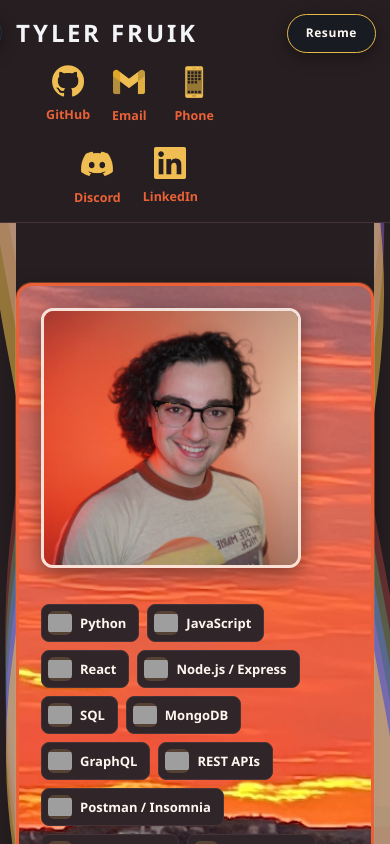
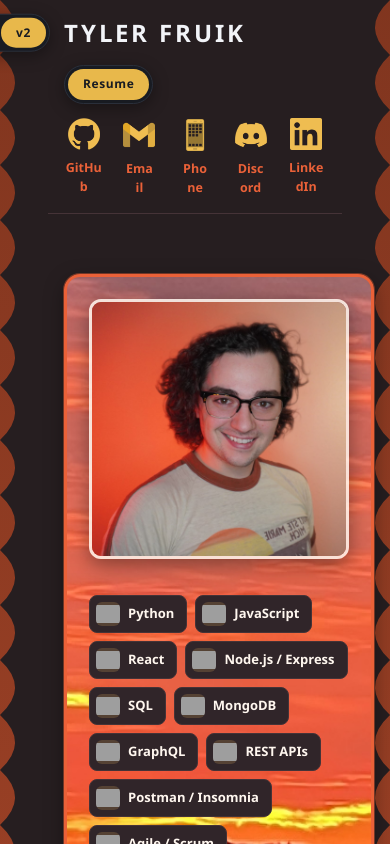
Before and after one commit to TylerFruik/portfolio-react, a React (Vite) app: page /portfolio in a window 390 px wide. Shown: the top 844 px of the page. Built offline with nearby package versions, Linux system fonts and the light colour scheme; grey boxes are pictures that could not be loaded.

Commit message:
Rebuild side waves as grid columns, fix footer/header icon alignment, inline Resume pill, revert v1 card tilt

```diff
--- a/src/App.jsx
+++ b/src/App.jsx
@@ -15,9 +15,21 @@ import CoherenceSideWaves from './coherence/CoherenceSideWaves';
 // of which page/theme is showing.
 //
 // Tenth pass, same day -- Tyler: "There's also currently no way to get back to the main page from
-// the Resume page. Find a way that fits nicely." Reusing this exact same fixed corner slot rather
-// than adding a second element: on /resume it swaps to a "Back" link to "/", everywhere else it's
-// the normal "Resume" link -- same button, same spot, no layout change needed to fit it in.
+// the Resume page. Find a way that fits nicely." This fixed corner slot swaps to a "Back" link to
+// "/" on /resume, everywhere else it's the normal "Resume" link.
+//
+// Eleventh pass, same day -- this fixed corner button is now v1-only. Tyler: "The Resume button
+// does not have the same size, spacing, and placement as the v1/v2 switch." A fixed viewport
+// corner can never truly match an inline element's placement (different offset math entirely), so
+// for v2 the Resume/Back control moved into CoherenceNav's own header row, right beside the
+// wordmark, reusing the switch's exact classes -- see CoherenceNav.jsx. v1 keeps this fixed corner
+// version since v1's own toggle (.cx-v1-toggle-corner) is fixed-positioned the same way already.
+//
+// Also eleventh pass: the side waves are no longer a position:fixed overlay rendered here as a
+// sibling. Tyler: "I don't want them to be absolute positioning as they are now, I want them to
+// run the length of the full page." They're real grid columns now (.cx-side-wave-layout), with
+// the actual site content as the middle column -- see CoherenceSideWaves.jsx for why that makes
+// them stretch to the page's true full height automatically.
 function App() {
   const { v2 } = useCoherenceTheme();
   const { pathname } = useLocation();
@@ -25,15 +37,30 @@ function App() {
 
   return (
     <div className={v2 ? 'coherence-v2' : ''}>
+      {!v2 && (
         <div className="cx-top-actions">
           {onResume
             ? <Link to="/" className="cx-resume-btn">Back</Link>
             : <Link to="/resume" className="cx-resume-btn">Resume</Link>}
         </div>
-      {v2 && <CoherenceSideWaves />}
-      {v2 ? <CoherenceNav /> : <Nav />}
+      )}
+      {v2 ? (
+        <div className="cx-side-wave-layout">
+          <CoherenceSideWaves side="left" />
+          <div className="cx-site-col">
+            <CoherenceNav />
             <Outlet />
-      {v2 ? <CoherenceFoot /> : <Foot />}
+            <CoherenceFoot />
+          </div>
+          <CoherenceSideWaves side="right" />
+        </div>
+      ) : (
+        <>
+          <Nav />
+          <Outlet />
+          <Foot />
+        </>
+      )}
     </div>
   )
 }
--- a/src/coherence/CoherenceNav.jsx
+++ b/src/coherence/CoherenceNav.jsx
@@ -1,4 +1,5 @@
 import React from 'react';
+import { Link, useLocation } from 'react-router-dom';
 import CoherenceWordmark from './CoherenceWordmark';
 import CoherenceToggle from './CoherenceToggle';
 import CoherenceContactIcons from './CoherenceContactIcons';
@@ -17,7 +18,18 @@ import CoherenceContactIcons from './CoherenceContactIcons';
 // rather than an earlier flex sibling, specifically so the wordmark's own box never shifts to
 // make room for it -- the title stays exactly where it was, the switch just renders in the space
 // to its left.
+// Eleventh pass, same day -- Tyler: "The Resume button does not have the same size, spacing, and
+// placement as the v1/v2 switch as I requested." A fixed viewport-corner element can never
+// truly match an inline one's placement (different offset math entirely -- see App.jsx's old
+// .cx-top-actions comment). Fixed for real this time by moving Resume/Back INTO this row as a
+// normal flex child, reusing the switch's own .cx-view-switch/.cx-view-btn classes verbatim
+// rather than a lookalike -- guarantees identical padding/height/font/radius, not just a close
+// visual match, and it now sits directly across the wordmark from the switch (switch immediately
+// left of the title, Resume/Back immediately right of it), which is the actual symmetry Tyler
+// asked for.
 export default function CoherenceNav() {
+  const { pathname } = useLocation();
+  const onResume = pathname === '/resume';
   return (
     <div className="cx-topbar">
       <div className="cx-header-row">
@@ -25,6 +37,9 @@ export default function CoherenceNav() {
           <div className="cx-view-switch-left"><CoherenceToggle /></div>
           <CoherenceWordmark />
         </div>
+        <Link to={onResume ? '/' : '/resume'} className="cx-view-switch cx-resume-inline">
+          <span className="cx-view-btn cx-view-btn-active">{onResume ? 'Back' : 'Resume'}</span>
+        </Link>
         <CoherenceContactIcons compact />
       </div>
     </div>
--- a/src/coherence/CoherenceResume.jsx
+++ b/src/coherence/CoherenceResume.jsx
@@ -1,12 +1,12 @@
 import React from 'react';
 import ResumeContent from '../components/ResumeContent';
 
+// Title row removed (eleventh pass, 2026-08-28) -- Tyler: "On the Resume page, remove the bullet
+// point and the 'RESUME' text. It's just sloppy." ResumeContent already renders its own resume
+// header/name, so this was a redundant label sitting above it.
 export default function CoherenceResume() {
   return (
     <div className="cx-page">
-      <div className="cx-section-title" style={{ marginBottom: 14 }}>
-        <span className="cx-dot" />Resume
-      </div>
       <ResumeContent />
     </div>
   );
--- a/src/coherence/CoherenceSideWaves.jsx
+++ b/src/coherence/CoherenceSideWaves.jsx
@@ -1,63 +1,65 @@
 import React from 'react';
 
-// Side decoration (2026-08-28, ninth pass) -- Tyler: "Take the cook CSS design that I did with
-// the featured colors (add in a single curve of the gold) as a design on the sides of the page.
-// Do this in the currently empty spots, left of all the text, and right of the portfolio cards."
-// "Cook" is v1's own wave banner (styles.css .wave/.wave2/.wave3 -- the same <path> shape reused
-// three times at different brightness of --primary, stacked for a parallax banner curve). Same
-// path here, same layered-stack idea, just rotated 90deg into a vertical rail instead of a
-// horizontal banner, and recolored: one curve per real Coherence hue (the ones actually reserved
-// for Featured/Coherence-specific content -- see content/projects.js's own hue whitelist note) so
-// it reads as "the featured colors," plus the one extra gold curve Tyler asked for on top.
+// Side decoration -- eleventh pass, 2026-08-28. Full rebuild per Tyler's correction: "the wavy
+// banners on the side are not what I wanted. Let's just do the different shades of burnt orange
+// and one shade of gold. Also, they're supposed to be on the edge of the screen pointing inward.
+// I also don't want them to be absolute positioning as they are now, I want them to run the
+// length of the full page."
 //
-// Tenth pass, same day -- REWORKED. Tyler: "I don't see the waves. For some reason, you took it
-// as instruction that it should only appear when the screen is wider?? ... it seems like it's
-// already on the outside edge, just do a Horizontal Flip so they fit within the page." The ninth
-// pass hid the rails outside the page's own 1720px column (viewport dead space, only nonzero
-// above 2200px) specifically to dodge a z-index/stacking mystery -- but that meant "the design on
-// the sides of the page" wasn't actually ON the page at all for Tyler's own screen width. Fixed by
-// moving the rails to live INSIDE the page's own real gutter (.cx-page's own
-// clamp(16px,3vw,48px) side padding) instead of the viewport margin outside it: a
-// max-width:1720px + margin:0 auto frame (identical centering math to .cx-page itself) keeps the
-// rails aligned to the page's real left/right edges on every route, at every width, with no gate.
-// Mirrored horizontally (scaleX(-1)) per Tyler's fix, and scaled down to actually fit the
-// (much narrower than 240px) real gutter width.
-const WAVE_PATH = 'M321.39,56.44c58-10.79,114.16-30.13,172-41.86,82.39-16.72,168.19-17.73,250.45-.39C823.78,31,906.67,72,985.66,92.83c70.05,18.48,146.53,26.09,214.34,3V0H0V27.35A600.21,600.21,0,0,0,321.39,56.44Z';
-
-// Five layers: the four whitelisted Featured hues, plus one gold curve on top (Tyler: "add in a
-// single curve of the gold").
-const LAYERS = [
-  { color: 'var(--cx-action)', scale: 1.15, top: '38%', opacity: .32 },
-  { color: 'var(--cx-presence)', scale: 1.08, top: '44%', opacity: .36 },
-  { color: 'var(--cx-intention)', scale: 1.0, top: '50%', opacity: .4 },
-  { color: 'var(--cx-identity)', scale: .92, top: '56%', opacity: .44 },
-  { color: 'var(--cx-accent)', scale: .84, top: '62%', opacity: .55 },
-];
-
+// Three changes from the tenth-pass version:
+// 1. Colors -- a burnt-orange (--cx-accent2) gradient stepping up to one gold (--cx-accent) band,
+//    not the four-hue rainbow. See the <linearGradient> below.
+// 2. Orientation -- the wave tile is now authored NATIVELY in vertical coordinates: flat edge on
+//    the rail's own outer/screen-edge side, scalloped edge bulging toward the page's center. That
+//    puts "pointing inward" directly into the path's own geometry instead of a CSS rotate() whose
+//    direction kept coming out wrong when reasoned about after the fact.
+// 3. Layout -- the two rails are real grid columns now (see .cx-side-wave-layout in App.jsx), not
+//    a position:fixed/absolute overlay. An SVG <pattern> repeats the wave tile to fill however
+//    tall the rail's grid cell renders, which stretches to the page's actual full content height
+//    automatically (that's what grid's own default align-items:stretch does) -- so the waves run
+//    the real length of the page, whatever that turns out to be, with no position:absolute/fixed
+//    anywhere in the mechanism.
 function WaveRail({ side }) {
-  const rotate = side === 'left' ? 90 : -90;
+  const gradId = `cx-wave-grad-${side}`;
+  const maskId = `cx-wave-mask-${side}`;
+  const patId = `cx-wave-pat-${side}`;
+  // Tile: 48 wide (matches .cx-side-wave-rail's own CSS width) x 220 tall (one wave repeat).
+  // Flat edge on the OUTER side (x=0 for the left rail, x=48 for the right -- i.e. flush to the
+  // true screen edge), scalloped edge bulging toward the opposite/inward side. Swapping these two
+  // numbers per side is the entire "pointing inward" fix.
+  const flatX = side === 'left' ? 0 : 48;
+  const bulgeX = side === 'left' ? 30 : 18;
+  const d = `M${flatX},0 Q${bulgeX},27.5 ${flatX},55 Q${bulgeX},82.5 ${flatX},110 `
+    + `Q${bulgeX},137.5 ${flatX},165 Q${bulgeX},192.5 ${flatX},220 Z`;
   return (
     <div className={`cx-side-wave-rail cx-side-wave-rail-${side}`} aria-hidden="true">
-      {LAYERS.map((l, i) => (
-        <svg
-          key={i}
-          className="cx-side-wave-layer"
-          viewBox="0 0 1200 120"
-          preserveAspectRatio="none"
-          style={{ top: l.top, transform: `translate(-50%, -50%) scale(${l.scale}) rotate(${rotate}deg) scaleX(-1)`, opacity: l.opacity }}
-        >
-          <path d={WAVE_PATH} fill={l.color} />
-        </svg>
-      ))}
+      <svg width="100%" height="100%" preserveAspectRatio="none">
+        <defs>
+          {/* Burnt-orange shades running into one gold band -- Tyler: "let's just do the
+              different shades of burnt orange and one shade of gold." */}
+          <linearGradient id={gradId} x1="0" y1="0" x2="0" y2="1">
+            <stop offset="0%" stopColor="color-mix(in srgb, var(--cx-accent2) 55%, black 45%)" />
+            <stop offset="30%" stopColor="var(--cx-accent2)" />
+            <stop offset="65%" stopColor="color-mix(in srgb, var(--cx-accent2) 60%, white 40%)" />
+            <stop offset="100%" stopColor="var(--cx-accent)" />
+          </linearGradient>
+          {/* The repeating wave shape lives here, as a plain white tile used only as a mask --
+              its color comes from the gradient above, its shape from this pattern. Repeats
+              automatically to whatever height the rail (a real grid column, not a positioned
+              overlay) actually renders at, so it always reaches the true bottom of the page. */}
+          <pattern id={patId} patternUnits="userSpaceOnUse" width="48" height="220">
+            <path d={d} fill="#fff" />
+          </pattern>
+          <mask id={maskId} maskUnits="objectBoundingBox" x="0" y="0" width="1" height="1">
+            <rect width="100%" height="100%" fill={`url(#${patId})`} />
+          </mask>
+        </defs>
+        <rect width="100%" height="100%" fill={`url(#${gradId})`} mask={`url(#${maskId})`} />
+      </svg>
     </div>
   );
 }
 
-export default function CoherenceSideWaves() {
-  return (
-    <div className="cx-side-wave-frame" aria-hidden="true">
-      <WaveRail side="left" />
-      <WaveRail side="right" />
-    </div>
-  );
+export default function CoherenceSideWaves({ side }) {
+  return <WaveRail side={side} />;
 }
--- a/src/coherence/coherence-v2.css
+++ b/src/coherence/coherence-v2.css
@@ -51,12 +51,14 @@
    visually collides with the wordmark/nav row above it. */
 .cx-topbar { position: sticky; top: 0; z-index: 100; background: var(--cx-bg);
   border-bottom: 1px solid var(--cx-line); }
-/* Right padding widened to clear the fixed top-right Resume button -- without this, a narrower
-   viewport lets it sit directly over the nav links since both the topbar and the button anchor to
-   the same top-right corner. (Narrowed from 220px to 140px 2026-08-28, sixth pass, once the view
-   switch moved out to its own top-left spot -- Resume is the only thing left in that corner.) */
+/* Eleventh pass, 2026-08-28 -- the extra right-padding reserve for a fixed top-right Resume button
+   is gone: Resume is an inline flex child of this row now (see CoherenceNav.jsx), not a fixed
+   corner element competing with the row's own edge, so it just needs the same padding as
+   .cx-page's own clamp -- which also means this row's content box lines up exactly with .cx-page's
+   (and CoherenceFoot's, once that's on the same clamp+max-width too), so anything right-docked in
+   either one lands at the same x position. See .cx-contact-icons for why that matters. */
 .cx-topbar .cx-header-row { padding: 14px clamp(16px, 3vw, 48px);
-  padding-right: max(clamp(16px, 3vw, 48px), 140px); max-width: 1720px; margin: 0 auto; }
+  max-width: 1720px; margin: 0 auto; }
 .cx-nav a { padding: 7px 14px; border-radius: 8px; font-size: 13px; font-weight: 600;
   letter-spacing: .04em; text-decoration: none; color: var(--cx-dim); border: 1px solid transparent;
   transition: color .15s, border-color .15s, background .15s; }
@@ -284,6 +286,11 @@
   color: #e8b84b; font-size: 12px; font-weight: 700; letter-spacing: .05em; text-decoration: none;
   transition: background .15s, transform .15s; }
 .cx-resume-btn:hover { background: rgba(232,184,75,.14); transform: translateY(-1px); }
+/* v2's inline Resume/Back pill (eleventh pass, CoherenceNav.jsx) -- .cx-view-switch/.cx-view-btn
+   are reused verbatim for guaranteed-identical sizing (see that file's own comment); this just
+   strips the anchor tag's default underline/color, which those two classes were never written to
+   account for since they'd only ever wrapped a <button> before. */
+.cx-resume-inline { text-decoration: none; }
 
 /* ---------- Coherence Card (ported from .hue-card) ---------- */
 /* Landscape notecard reshape (2026-08-28, Tyler: "more like landscape orientation note cards in
@@ -436,7 +443,16 @@
    each paragraph ragged/left-aligned by default (only fully-wrapped lines get stretched to fill
    the width), which is exactly the "unless it's the final row" behavior asked for, with no extra
    CSS needed for that part. */
-.cx-prose p { line-height: 1.65; margin: 0 0 14px; color: var(--cx-txt); text-align: justify; }
+/* text-wrap:pretty added (eleventh pass, 2026-08-28) -- Tyler: "I don't enjoy that two of the
+   lines of text end with 'I' floating on its own. Can we add in some code saying that the last
+   word in a line must be at least 2 characters long?" There's no way to hardcode that in CSS
+   (line breaks move every time the column reflows), but text-wrap:pretty is the browser's own
+   built-in fix for exactly this: it's a slower layout pass that specifically avoids leaving a
+   short orphan word alone on the last line of a paragraph, recalculated live at any width -- a
+   hardcoded nbsp glue on the literal last word of the source text would only work at one specific
+   viewport size and break again the moment the column resizes. */
+.cx-prose p, .cx-qa-item p { line-height: 1.65; margin: 0 0 14px; color: var(--cx-txt);
+  text-align: justify; text-wrap: pretty; }
 /* Hue-colored underline on the FIRST bold/strong bit of emphasis Tyler asked for more color
    throughout (2026-08-28: "Use the Coherence Colors more often... to designate divs, sections,
    bullet points, underlines"). Kept to section-scoped accents rather than painting every
@@ -524,27 +540,20 @@
 }
 
 /* ---------- Side wave decoration (see CoherenceSideWaves.jsx) ---------- */
-/* Reworked 2026-08-28, tenth pass -- Tyler: "I don't see the waves... it seems like it's already
-   on the outside edge, just do a Horizontal Flip so they fit within the page." The ninth-pass
-   version lived in the viewport's dead space outside .cx-page's own 1720px column (only nonzero
-   above 2200px), which is why it never showed up for Tyler. Fixed by giving the frame the exact
-   same max-width:1720px + margin:0 auto centering math as .cx-page itself, so its left/right
-   edges always land exactly on .cx-page's own edges on every route at every width -- the rails
-   then sit inside that frame's own edge, i.e. inside the page's real clamp(16px,3vw,48px) gutter,
-   which is what "fit within the page" means. No more width gate, no more z-index guessing: the
-   frame is a normal (non-fixed-to-nothing) sibling positioned once, so it never needed a rescue
-   z-index in the first place -- z-index:1 here is just enough to sit above .cx-bg, nothing more. */
-.cx-side-wave-frame { position: fixed; top: 0; left: 0; right: 0; height: 100vh;
-  max-width: 1720px; margin: 0 auto; z-index: 1; pointer-events: none; }
-.cx-side-wave-rail { position: absolute; top: 0; width: clamp(16px, 3vw, 48px); height: 100%;
-  overflow: hidden; }
-.cx-side-wave-rail-left { left: 0; }
-.cx-side-wave-rail-right { right: 0; }
-/* Base layer sized to the gutter itself (was 240px, matching the old 240px rail -- now the rail
-   is only clamp(16px,3vw,48px) wide, so the pre-rotation SVG "height" -- which becomes the rail's
-   on-screen width after the 90deg rotate -- has to shrink to match). overflow:hidden on the rail
-   clips the small excess from the 1.0-1.15 scale layers rather than needing pixel-exact math. */
-.cx-side-wave-layer { position: absolute; left: 50%; width: 100vh; height: 44px; }
+/* Eleventh pass, 2026-08-28 -- full rebuild. Tyler: "the wavy banners on the side are not what I
+   wanted... they're supposed to be on the edge of the screen pointing inward. I also don't want
+   them to be absolute positioning as they are now, I want them to run the length of the full
+   page." Real grid columns now, not an overlay: .cx-side-wave-layout (wrapping the whole v2 app
+   in App.jsx) is a 3-column grid -- rail / site content / rail -- so each rail is genuinely part
+   of normal document flow, flush to the TRUE viewport edge (column 1 starts at x=0, column 3 ends
+   at x=100%, no max-width centering pulling them inward this time), and grid's own default
+   align-items:stretch makes both rails exactly as tall as the middle (content) column -- i.e. the
+   real, full page length, whatever that is on any given route, automatically. No position, no
+   z-index, nothing to fight: a plain grid item can't sit "above" or "below" its siblings, so
+   there's no stacking-context mystery left to have. */
+.cx-side-wave-layout { display: grid; grid-template-columns: 48px 1fr 48px; min-height: 100vh; }
+.cx-side-wave-rail { overflow: hidden; pointer-events: none; }
+.cx-site-col { min-width: 0; }
 
 /* ---------- Footer ---------- */
 /* height/background explicitly reset here -- styles.css has an UNSCOPED bare `footer { height:4px;
@@ -553,39 +562,53 @@
    2026-08-28 as Tyler's "footer is broken" report -- a solid gold bar sitting over the footer
    links. Every bare HTML tag this v2 theme reuses (footer/header/a/body) needs to be checked
    against styles.css's own global rules the same way; this is the one that actually collided. */
-.cx-foot { height: auto; background: none;
-  padding: 32px 0 8px; border-top: 1px solid var(--cx-line); margin-top: 48px; }
+/* margin:0 added (eleventh pass) -- styles.css's unscoped v1 `footer { margin: 0 4% 0 4%; ... }`
+   was ALSO leaking onto this real <footer> tag, same bug class as the height/background collision
+   above, just never caught until the footer needed to line up precisely with the header row: 4%
+   side margins were shrinking this footer and shifting it off-center relative to its own parent,
+   which is exactly what broke the icon alignment fix below. */
+.cx-foot { height: auto; background: none; margin: 48px 0 0;
+  padding: 32px 0 8px; border-top: 1px solid var(--cx-line); }
 /* Row-layout properties live here now, not on .cx-foot (2026-08-28, ninth pass) -- the icon row
    itself (CoherenceContactIcons.jsx) also renders in the header now, where there's no .cx-foot
    wrapper to hang the flex/gap/centering off of, so those live on the row's own wrapper class
    instead and work identically in both places. */
-/* Reworked 2026-08-28, tenth pass -- Tyler: "expand the spacing on the social links to match the
-   width of the portfolio panel. I also don't want them to change sizes when clicked on. This can
-   be achieved by spreading them out." max-width matches the cards column's own rendered width
-   (~528px: the 1fr share of .cx-home-grid's 2fr/1fr split at full page width) and
-   justify-content:space-between spreads the 5 items across it edge to edge -- the actual "spread
-   out" fix. The three items whose label changes on click get a fixed min-width sized to their
-   LONGEST possible text (below) so the click only swaps the label inside an already-fixed slot;
-   nothing has to grow, so nothing shifts. Footer-only -- the compact header duplicate stays as
-   its own tighter inline row (:not(.cx-contact-icons-compact) below). */
-.cx-contact-icons { display: flex; gap: 0; flex-wrap: nowrap; justify-content: space-between;
-  max-width: 528px; margin: 0 auto; }
-.cx-contact-icons:not(.cx-contact-icons-compact) .cx-foot-item-email { min-width: 152px; }
-.cx-contact-icons:not(.cx-contact-icons-compact) .cx-foot-item-phone { min-width: 114px; }
-.cx-contact-icons:not(.cx-contact-icons-compact) .cx-foot-item-discord { min-width: 90px; }
+/* Rebuilt 2026-08-28, eleventh pass -- Tyler: "the footer is all messed up. They're not spaced
+   well at all" + "the socials buttons at the top are very cramped together. I want them to be
+   vertically in line with their correlates at the bottom of the screen." Two bugs in the tenth-
+   pass version caused both complaints at once: the footer lived inside .cx-page-narrow
+   (max-width:860px, CENTERED on the viewport) while the header row lives inside a
+   max-width:1720px frame anchored to the SAME edges as .cx-page below -- two completely different
+   coordinate systems, so a "matching" 528px width in each one still landed at a different x
+   position on screen, and flex justify-content:space-between distributes leftover space based on
+   each item's own rendered width, so the compact header icons (narrower) and full footer icons
+   (wider) never lined up per-icon even when the row width happened to match.
+   Fixed with one rule for both: a real 5-equal-column CSS grid (one column per icon, GitHub/
+   Email/Phone/Discord/LinkedIn always in that order), same fixed width, same right-dock, in both
+   places -- see CoherenceFoot.jsx (dropped .cx-page-narrow so it shares .cx-page's own
+   1720px/clamp frame) and .cx-contact-icons-compact below. Equal grid columns mean each icon's
+   cell boundaries are pixel-identical between the two rows regardless of icon size, so GitHub
+   sits above GitHub, Email above Email, and so on -- and grid columns don't grow with their
+   content, so a click-revealed email address wraps inside its own cell instead of shifting
+   anything else (the old min-width-per-button hack is gone; this makes it unnecessary). */
+.cx-contact-icons { display: grid; grid-template-columns: repeat(5, minmax(0, 1fr));
+  width: min(480px, 100%); margin-left: auto; justify-items: center; }
 /* Compact variant, header only (2026-08-28, ninth pass -- Tyler: "Take the footer icons and have
-   them in the top of the page as well in the header"). Smaller icons, tighter gap, no wrap, docked
-   to the row's far right via margin-left:auto so it doesn't crowd the wordmark/toggle on the left. */
-.cx-contact-icons-compact { gap: 16px; flex-wrap: nowrap; justify-content: flex-start;
-  margin-left: auto; }
-.cx-foot-item-compact { font-size: 11px; }
+   them in the top of the page as well in the header"). Same grid/width as the footer's (that's
+   the alignment fix); only the icon/text size shrinks, via .cx-foot-item-compact below. */
+.cx-foot-item-compact { font-size: 10.5px; }
 .cx-foot-item-compact img { width: 20px; height: 20px; }
 /* Icons restored 2026-08-28 (Tyler: "Bring back the exact ones from the Portfolio v1") -- same
    five pre-made gold PNGs (public/images/*Gold.png) v1's Foot.jsx uses, just laid out as a
    column-per-item to match this footer's plainer row instead of v1's own bootstrap-flavored nav. */
-.cx-foot-item { display: flex; flex-direction: column; align-items: center; gap: 8px;
-  background: none; border: none; color: var(--cx-dim); font: inherit;
-  font-size: 12.5px; font-weight: 600; cursor: pointer; text-decoration: none; }
+/* min-width:0 + centered wrapping text (eleventh pass) -- lets a click-revealed email/phone
+   number wrap inside its own fixed grid cell instead of forcing the cell (and everything after
+   it) wider, now that the grid's own equal columns are what keeps items from shifting -- see
+   .cx-contact-icons above. */
+.cx-foot-item { display: flex; flex-direction: column; align-items: center; gap: 8px; min-width: 0;
+  max-width: 100%; background: none; border: none; color: var(--cx-dim); font: inherit;
+  font-size: 12.5px; font-weight: 600; cursor: pointer; text-decoration: none;
+  text-align: center; overflow-wrap: anywhere; }
 .cx-foot-item img { width: 32px; height: 32px; object-fit: contain; }
 .cx-foot-item:hover { color: var(--cx-accent); }
 
```
Also changed, not shown: src/coherence/CoherenceFoot.jsx (+6 -1 lines), src/coherence/CoherenceHome.jsx (+9 -1 lines), src/pages/Portfolio/Portfolio.jsx (+10 -24 lines), src/styles.css (+6 -16 lines). Lines whose indentation alone changed are shown as unchanged.
